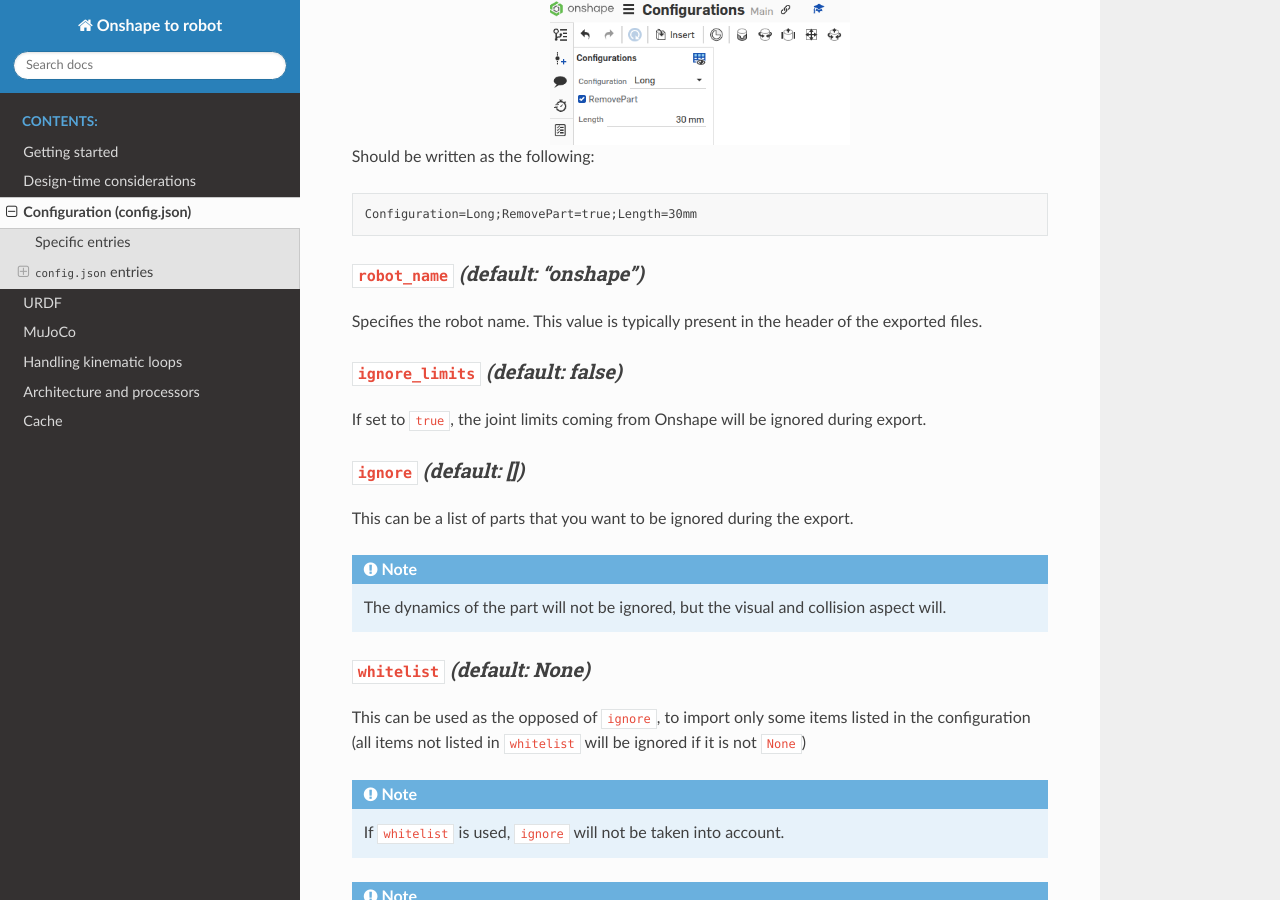
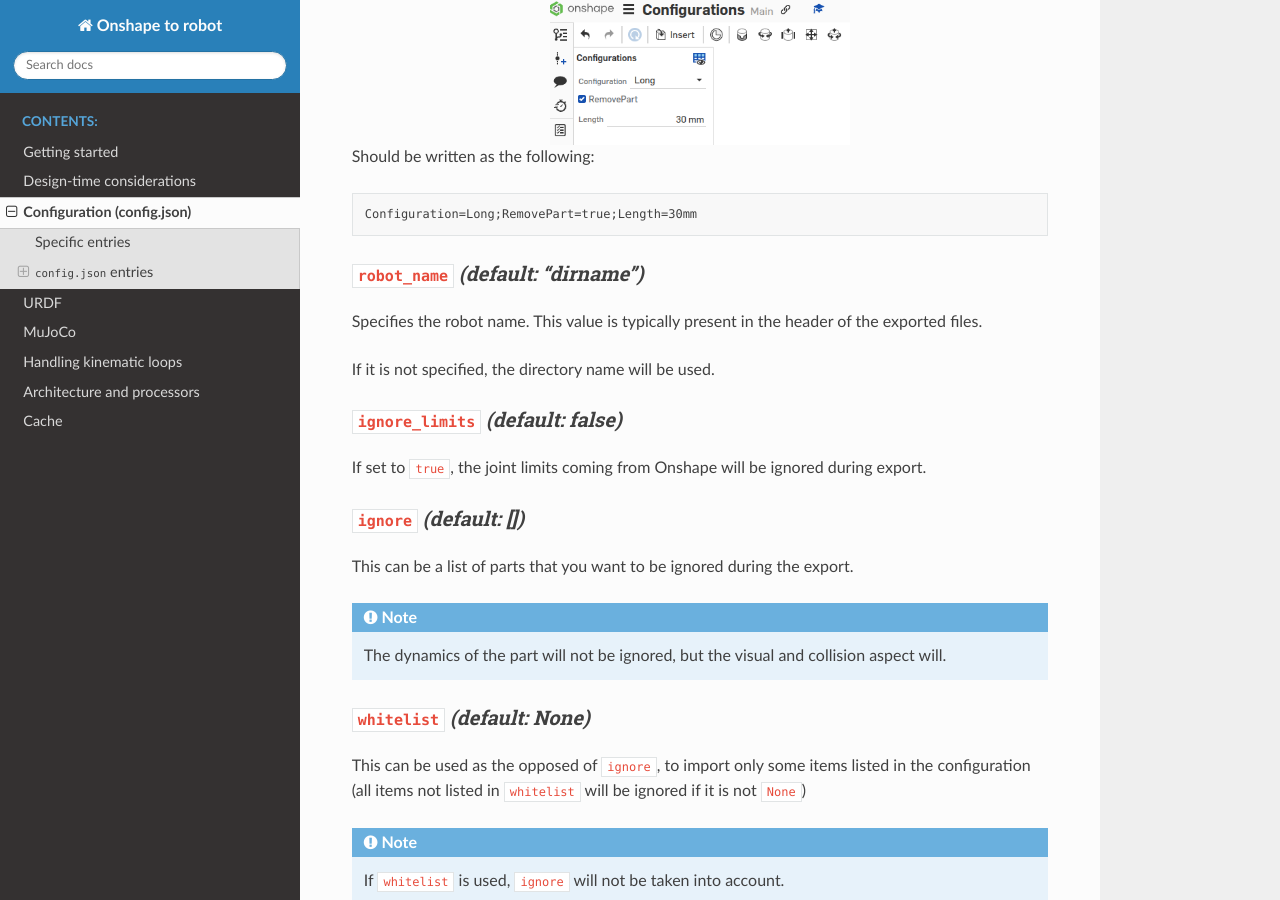
Before and after one commit to Rhoban/onshape-to-robot, a Sphinx documentation site: the page built from docs/source/config.rst, in a window 1280 px wide and 900 px high, scrolled down 3009 px. Built offline with Sphinx 7.4.7 and the Read the Docs theme 3.1.0, drawn with Linux system fonts in a browser that asks for light colours.

Commit message:
Using dirname if robot_name is not specified

```diff
--- a/docs/source/config.rst
+++ b/docs/source/config.rst
@@ -152,10 +152,12 @@
     Configuration=Long;RemovePart=true;Length=30mm
 
 
-``robot_name`` *(default: "onshape")*
+``robot_name`` *(default: "dirname")*
 ~~~~~~~~~~~~~
 
 Specifies the robot name. This value is typically present in the header of the exported files.
+
+If it is not specified, the directory name will be used.
 
 ``ignore_limits`` *(default: false)*
 ~~~~~~~~~~~~~~~~
```
Also changed, not shown: 1 other file.
